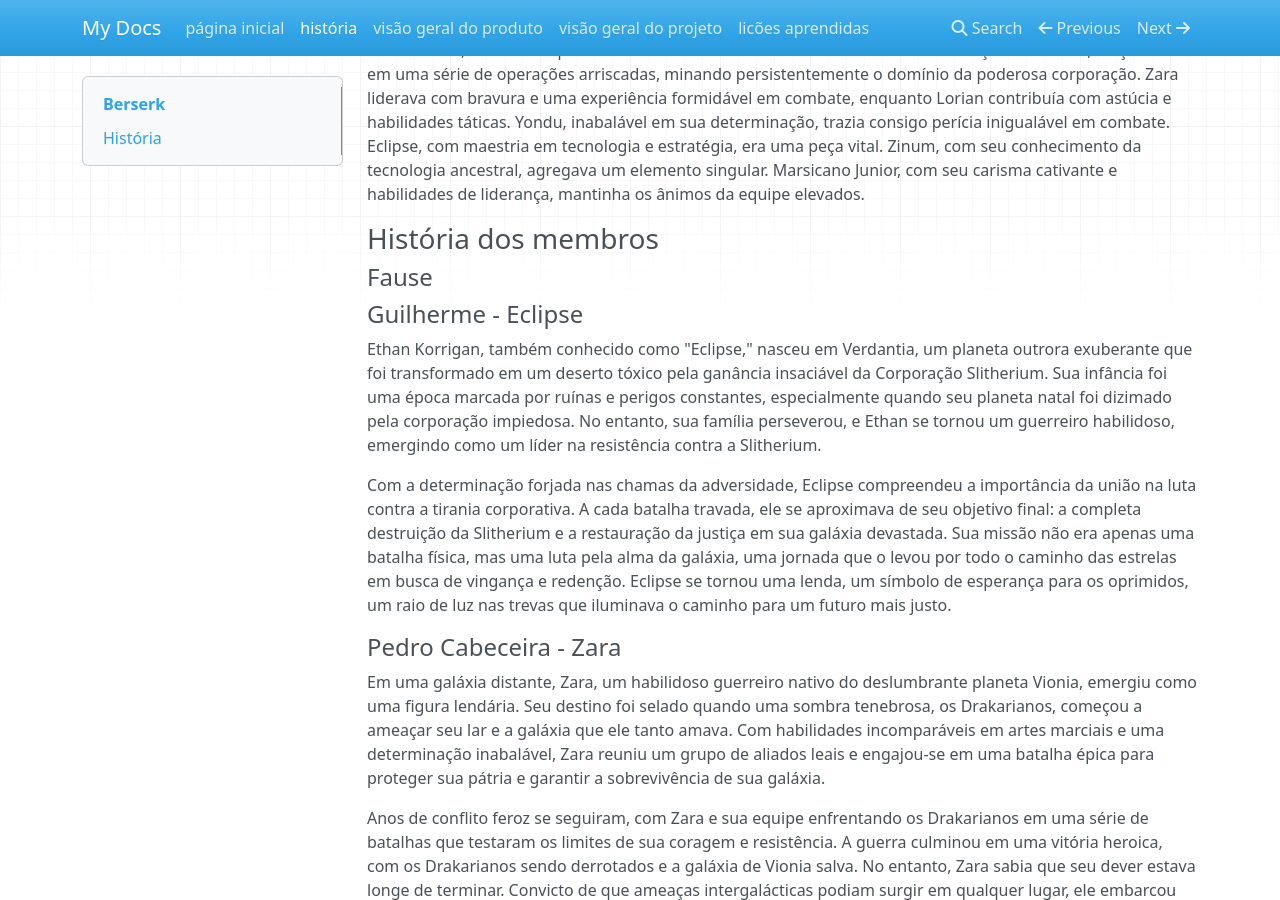
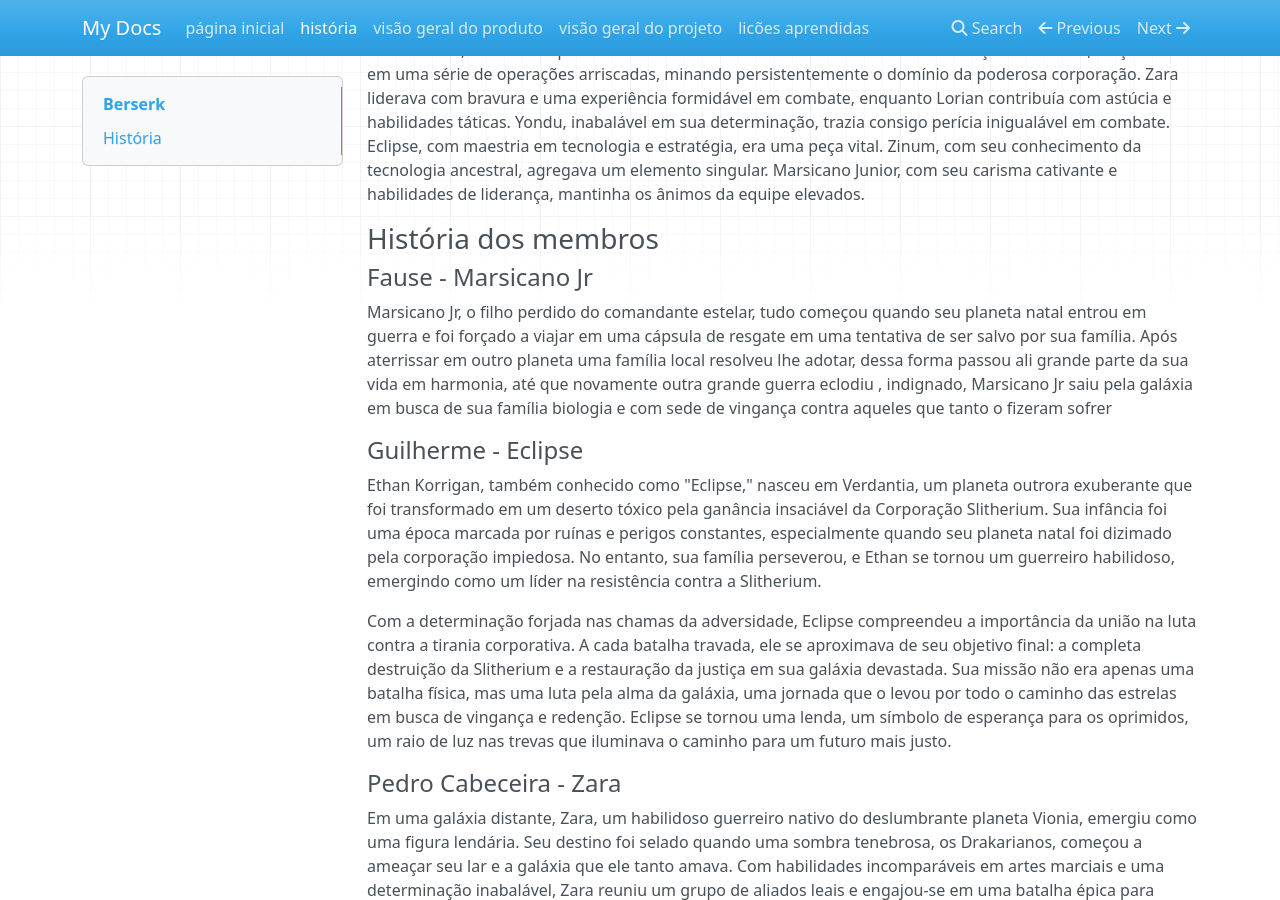
Before and after one commit to mdsreq-fga-unb/2023.2-ArtPlace, an MkDocs documentation site: the page built from docs/historia.md, in a window 1280 px wide and 900 px high, scrolled down 745 px. Built offline with MkDocs 1.6.1, drawn with Linux system fonts in a browser that asks for light colours; nearby versions of some CDN libraries.

```diff
--- a/docs/historia.md
+++ b/docs/historia.md
@@ -9,7 +9,9 @@ O objetivo primordial dos Berserk era cristalino: destruir o Conglomerado Apache
 
 ### História dos membros
 
-#### Fause
+#### Fause - Marsicano Jr
+
+Marsicano Jr, o filho perdido do comandante estelar, tudo começou quando seu planeta natal entrou em guerra e foi forçado a viajar em uma cápsula de resgate em uma tentativa de ser salvo por sua família. Após aterrissar em outro planeta uma família local resolveu lhe adotar, dessa forma passou ali grande parte da sua vida em harmonia, até que novamente outra grande guerra eclodiu , indignado, Marsicano Jr saiu pela galáxia em busca de sua família biologia e com sede de vingança contra aqueles que tanto o fizeram sofrer
 
 #### Guilherme - Eclipse
 
```
Also changed, not shown: docs/produto.md (+41 -0 lines), docs/assets/Ishikawaa.jpg (added).
